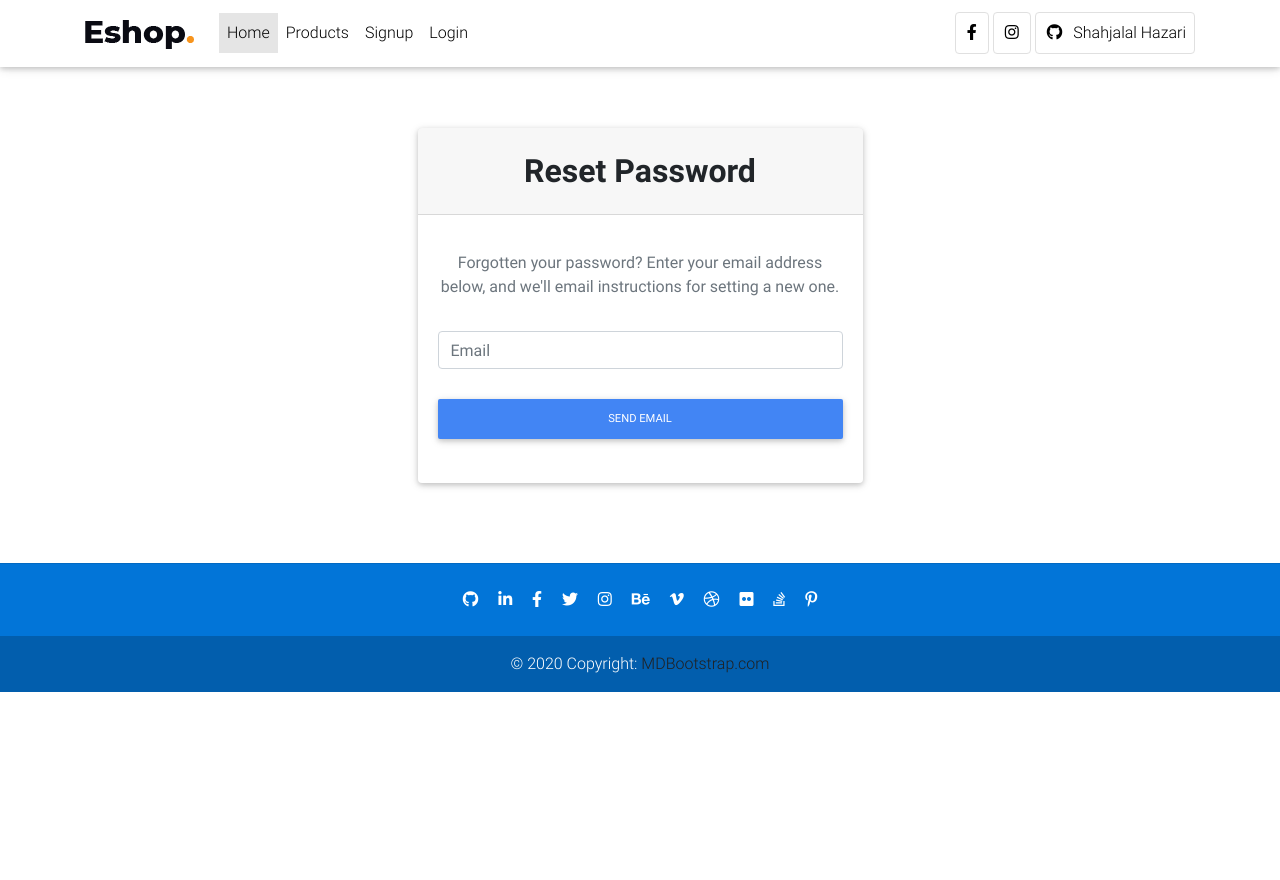
After one commit to shahjalalhazari/Eshop-E-Commerce-Site, a Django app: page /password_reset/ in a window 1280 px wide. The commit adds this page. Run offline with Django 3.2, Linux system fonts and the light colour scheme; some libraries are stand-ins or nearby versions.

Commit message:
Password reset system added

```diff
--- /dev/null
+++ b/Account/forms.py
@@ -0,0 +1,11 @@
+from django import forms
+from django.contrib.auth.forms import PasswordResetForm
+from .models import Profile, User
+
+
+#CUSTOM PASSWORD RESET FORM
+class CustomPasswordResetForm(PasswordResetForm):
+    email = forms.EmailField(label="",required=True, widget=forms.TextInput(attrs={'class': "form-control", 'placeholder': "Email"}))
+    class Meta:
+        model = User
+        fields = ['email',]
--- a/Account/urls.py
+++ b/Account/urls.py
@@ -1,4 +1,5 @@
 from django.urls import path
+from django.contrib.auth import views as auth_views
 from . import views
 
 
@@ -12,4 +13,7 @@ urlpatterns = [
     path('login/', views.login_page, name='login'),
     path('user-login/', views.user_login, name='user_login'),
     path('logout/', views.logout_user, name='logout'),
+    path('profile/', views.profile, name='profile'),
+    #RESET PASSWORD URL
+    path("password_reset/", views.password_reset_request, name="password_reset"),
 ]
--- a/Account/views.py
+++ b/Account/views.py
@@ -4,9 +4,13 @@ from django.template.loader import render_to_string
 from django.utils.http import urlsafe_base64_encode, urlsafe_base64_decode
 from django.utils.encoding import force_bytes, force_text, DjangoUnicodeDecodeError
 from .token import activation_token
-from django.core.mail import send_mail, EmailMessage
+from django.core.mail import send_mail, BadHeaderError
 from django.conf import settings
-#------------
+#FOR PASSWORD RESET
+from django.contrib.auth.forms import PasswordResetForm
+from django.db.models.query_utils import Q
+from django.contrib.auth.tokens import default_token_generator
+# ----------------
 from django.shortcuts import render, HttpResponseRedirect, redirect, HttpResponse, Http404, get_object_or_404
 from django.contrib.auth.decorators import login_required
 from django.urls import reverse
@@ -14,8 +18,9 @@ from django.contrib import messages
 from django.contrib.auth import login, logout, authenticate
 from django.views.generic import View
 from .models import User, Profile
+from .forms import CustomPasswordResetForm
 
-# Create your views here.
+# SIGNUP VIEW WITH EMAIL ACTIVATION
 class SignupView(View):
     def get(self, request):
         return render(request, 'Account/signup.html')
@@ -24,7 +29,7 @@ class SignupView(View):
         context={'data': 'request.POST', 'has_error': False}
         email = request.POST.get('email')
         if User.objects.filter(email=email).exists(): #is email exists or not
-            messages.add_message(request, messages.WARNING, "Email is taken. Please log in")
+            messages.add_message(request, messages.WARNING, "Email is already taken.")
             context['has_error'] = True
         password1 = request.POST.get('password1')
         password2 = request.POST.get('password2')
@@ -55,6 +60,7 @@ class SignupView(View):
         return HttpResponse("<h2>Thanks for your registration. A confirmation link was send to your email.</h2>")
 
 
+#SIGNUP EMAIL ACTIVATION VIEW
 def activate(request, uid, token):
     try:
         user = get_object_or_404(User, pk=uid)
@@ -69,23 +75,61 @@ def activate(request, uid, token):
         return HttpResponse("<h3>Invalid activation link.</h3>")
 
 
+#LOGIN PAGE VIEW
 def login_page(request):
     return render(request, 'Account/login.html', {})
 
+
+#USER LOGIN VIEW
 def user_login(request):
     if request.method == "POST":
         email = request.POST.get("email")
         password = request.POST.get("password")
         user = authenticate(username=email, password=password)
-        try:
-            user = get_object_or_404(User, pk=user.id)
-            if user is not None:
-                login(request, user)
-                messages.info(request, "You're logged in!")
-                return redirect('account:home')
-        except UserDoseNotExists:
-            messages.error(request, "Invalid user. Please sign up.")
-            return redirect("account:login")
+        if user is not None:
+            login(request, user)
+            messages.add_message(request, messages.INFO, "You're logged in!")
+            return redirect('account:home')
+        else:
+            messages.add_message(request, messages.WARNING, "Invalid Email and Password")
+            return redirect('account:login')
+
+
+#USER PROFILE VIEW
+@login_required
+def profile(request):
+    pass
+
+
+#PASSWORD RESET VIEW
+def password_reset_request(request):
+	if request.method == "POST":
+		password_reset_form = CustomPasswordResetForm(request.POST)
+		if password_reset_form.is_valid():
+			data = password_reset_form.cleaned_data['email']
+			associated_users = User.objects.filter(Q(email=data))
+			if associated_users.exists():
+				for user in associated_users:
+					subject = "Password Reset Requested"
+					email_template_name = "Account/Password/Password_reset_email.txt"
+					c = {
+					"email":user.email,
+					'domain':'127.0.0.1:8000',
+					'site_name': 'Eshop',
+					"uid": urlsafe_base64_encode(force_bytes(user.pk)),
+					'token': default_token_generator.make_token(user),
+					'protocol': 'http',
+					}
+					email = render_to_string(email_template_name, c)
+					try:
+						send_mail(subject, email, '' , [user.email], fail_silently=False)
+					except BadHeaderError:
+						return HttpResponse('Invalid header found.')
+					messages.success(request, 'A message with reset password instructions has been sent to your inbox.')
+					return redirect("account:home")
+			messages.warning(request, 'An invalid email has been entered.')
+	password_reset_form = CustomPasswordResetForm()
+	return render(request=request, template_name="Account/Password/password_reset.html", context={"password_reset_form":password_reset_form})
 
 
 
@@ -93,6 +137,7 @@ def index(request):
     return render(request, 'Store/index.html', {})
 
 
+#LOGOUT VIEW
 @login_required
 def logout_user(request):
     logout(request)
--- a/Eshop/settings.py
+++ b/Eshop/settings.py
@@ -26,6 +26,7 @@ INSTALLED_APPS = [
     'django.contrib.messages',
     'django.contrib.staticfiles',
     'Account',
+    'crispy_forms',
 ]
 
 MIDDLEWARE = [
@@ -123,8 +124,13 @@ AUTH_USER_MODEL = 'Account.User'
 
 
 #EMAIL VARIFICATIONS
+EMAIL_BACKEND='django.core.mail.backends.smtp.EmailBackend'
 EMAIL_USE_TLS=True
 EMAIL_HOST='smtp.gmail.com'
 EMAIL_HOST_USER=os.environ.get('EMAIL_HOST_USER')
 EMAIL_HOST_PASSWORD=os.environ.get('EMAIL_HOST_PASSWORD')
 EMAIL_PORT=587
+
+
+#CRISPY TEMPLATE PACK
+CRISPY_TEMPLATE_PACK = 'bootstrap4'
--- a/Eshop/urls.py
+++ b/Eshop/urls.py
@@ -2,10 +2,15 @@ from django.contrib import admin
 from django.urls import path, include
 from django.conf import settings
 from django.contrib.staticfiles.urls import static, staticfiles_urlpatterns
+from django.contrib.auth import views as auth_views
 
 urlpatterns = [
     path('admin/', admin.site.urls),
     path('', include('Account.urls')),
+    #RESET PASSWORD URLs
+    path('password_reset/done/', auth_views.PasswordResetDoneView.as_view(template_name='Account/Password/password_reset_done.html'), name='password_reset_done'),
+    path('reset/<uidb64>/<token>/', auth_views.PasswordResetConfirmView.as_view(template_name="Account/Password/password_reset_confirm.html"), name='password_reset_confirm'),
+    path('reset/done/', auth_views.PasswordResetCompleteView.as_view(template_name='Account/Password/password_reset_complete.html'), name='password_reset_complete'),
 ]
 
 
--- /dev/null
+++ b/templates/Account/Password/password_reset.html
@@ -0,0 +1,36 @@
+{% extends 'base.html' %}
+
+{% block TitleBlock %}Reset Password - {% endblock  %}
+
+{% block BodyBlock %}
+<div class="row">
+    <div class="col-md-3"></div>
+    <div class="col-md-6">
+        <div class="row">
+            <div class="col-md-1"></div>
+            <div class="col-md-10">
+                <div class="card mt-5">
+                    <div class="card-header text-center pt-4 pb-3">
+                        <h2>Reset Password</h2>
+                    </div>
+                    <div class="card-body">
+                        <div class="text-muted text-center pt-3">
+                            <p>Forgotten your password? Enter your email address below, and we'll email instructions for setting a new one.</p>
+                        </div>
+                        <form method="POST"class="pt-3 pb-4">
+                            {% csrf_token %}
+                            {{ password_reset_form }}
+                            <div class="text-center m-t-30">
+                                <button type="submit" class="btn btn-primary btn-md btn-block">Send email</button>
+                            </div>
+                        </form>
+                    </div>
+                </div>
+            </div>
+            <div class="col-md-1"></div>
+        </div>
+    </div>
+    <div class="col-md-3"></div>
+</div>
+
+{% endblock %}
--- a/templates/Account/signup.html
+++ b/templates/Account/signup.html
@@ -12,7 +12,7 @@
             <div class="col-md-1"></div>
             <div class="col-md-10">
                 <div class="card mt-5">
-                    <div class="card-header text-center pt-4 pb-4">
+                    <div class="card-header text-center pt-4 pb-3">
                         <h2>Create Account</h2>
                     </div>
                     <div class="card-body">
@@ -27,8 +27,8 @@
                             <div class="form-group">
                                 <input class="form-control" type="password" name="password2" required placeholder="Confirm Password">
                             </div>
-                            <div class="button">
-                                <input type="submit" class="btn btn-success btn-md btn-block" value="Create Account">
+                            <div class="text-center m-t-30">
+                                <button type="submit" class="btn btn-success btn-md btn-block">Create Account</button>
                             </div>
                         </form>
                     </div>
--- a/templates/base.html
+++ b/templates/base.html
@@ -13,16 +13,13 @@
   <link href="https://cdnjs.cloudflare.com/ajax/libs/font-awesome/5.10.2/css/all.css" rel="stylesheet">
   <link href="{% static 'css/mdb.min.css' %}" rel="stylesheet">
   <link href="{% static 'css/style.min.css' %}" rel="stylesheet">
+    <link href="{% static 'css/util.css' %}" rel="stylesheet">
   <style type="text/css">
   .card{
     height: auto;
   }
   .card-header h2{
     font-weight: 700;
-  }
-  .button{
-    text-align: center;
-    margin-top: 30px;
   }
   .card-body h5 a {
     font-weight: 800;
--- a/templates/navbar.html
+++ b/templates/navbar.html
@@ -16,67 +16,61 @@
             <!-- Left -->
             <ul class="navbar-nav mr-auto">
                 <li class="nav-item active">
-                    <a class="nav-link waves-effect" href="{% url 'account:home' %}">Home
-                        <span class="sr-only">(current)</span>
-                    </a>
+                    <a class="nav-link waves-effect" href="{% url 'account:home' %}">Home</a>
                 </li>
                 <li class="nav-item">
-                    <a class="nav-link waves-effect" href="{% url 'account:signup' %}">Signup</a>
+                    <a class="nav-link waves-effect" href="">Products</a>
                 </li>
-                <li class="nav-item">
-                    <a class="nav-link waves-effect" href="{% url 'account:login' %}">Login</a>
-                </li>
-                <li class="nav-item">
-                    <a class="nav-link waves-effect" href="{% url 'account:logout' %}">Logout</a>
-                </li>
+                {% if request.user.is_authenticated %}
+                    <li class="nav-item mr-3 mr-lg-0 dropdown">
+                        <a class="nav-link dropdown-toggle" href="#" id="navbarDropdown" role="button" data-toggle="dropdown" aria-expanded="false">
+                            Profile
+                        </a>
+                        <ul class="dropdown-menu" aria-labelledby="navbarDropdown">
+                            <li><a class="dropdown-item" href="{% url 'account:profile' %}">Profile</a></li>
+                            <li><a class="dropdown-item" href="#">Orders</a></li>
+                            <li><hr class="dropdown-divider" /></li>
+                            <li><a class="dropdown-item" href="{% url 'account:logout' %}">Logout</a></li>
+                        </ul>
+                    </li>
+                {% else %}
+                    <li class="nav-item">
+                        <a class="nav-link waves-effect" href="{% url 'account:signup' %}">Signup</a>
+                    </li>
+                    <li class="nav-item">
+                        <a class="nav-link waves-effect" href="{% url 'account:login' %}">Login</a>
+                    </li>
+                {% endif %}
             </ul>
             <!-- Right -->
             {% if request.user.is_authenticated %}
                 <ul class="navbar-nav d-flex flex-row">
                     <!-- Icons -->
                     <li class="nav-item mr-3 mr-lg-0">
-                        <a class="nav-link" href="#">
-                            <span class="badge red z-depth-1 mr-1"> 1</span>
-                            <i class="fas fa-shopping-cart"></i>
+                        <a href="#" class="nav-link border border-light rounded waves-effect">
+                            <span class="badge red z-depth-1">1</span>
+                            <i class="fas fa-shopping-cart mr-1"></i>Cart
                         </a>
                     </li>
                     {% if request.user.is_staff %}
                         <li class="nav-item">
-                            <a href="#" class="nav-link waves-effect" target="_blank">
+                            <a href="#" class="nav-link border border-light rounded waves-effect ml-1" target="_blank">
                                 <i class="fas fa-chart-line"></i> DB
                             </a>
                         </li>
                     {% endif %}
                     <!-- Icon dropdown -->
-                    <li class="nav-item mr-3 mr-lg-0 dropdown">
-                        <a class="nav-link dropdown-toggle" href="#" id="navbarDropdown" role="button" data-toggle="dropdown" aria-expanded="false">
-                            <i class="fas fa-user"></i>
-                        </a>
-                        <ul class="dropdown-menu" aria-labelledby="navbarDropdown">
-                            <li><a class="dropdown-item" href="#">Action</a></li>
-                            <li><a class="dropdown-item" href="#">Another action</a></li>
-                            <li><hr class="dropdown-divider" /></li>
-                            <li><a class="dropdown-item" href="#">Something else here</a></li>
-                        </ul>
-                    </li>
                 </ul>
             {% else %}
                 <ul class="navbar-nav nav-flex-icons">
                     <li class="nav-item">
-                        <a class="nav-link waves-effect">
-                            <span class="badge red z-depth-1 mr-1"> 1 </span>
-                                <i class="fas fa-shopping-cart"></i>
-                            <span class="clearfix d-none d-sm-inline-block"> Cart </span>
-                        </a>
-                    </li>
-                    <li class="nav-item">
-                        <a href="https://www.facebook.com/shajalalhazari1" class="nav-link waves-effect" target="_blank">
+                        <a href="https://www.facebook.com/shajalalhazari1" class="nav-link border border-light rounded mr-1 waves-effect" target="_blank">
                             <i class="fab fa-facebook-f"></i>
                         </a>
                     </li>
                     <li class="nav-item">
-                        <a href="https://twitter.com/shajalalhazari1" class="nav-link waves-effect" target="_blank">
-                            <i class="fab fa-twitter"></i>
+                        <a href="https://instagram.com/shajalalhazari1" class="nav-link border border-light rounded mr-1 waves-effect" target="_blank">
+                            <i class="fab fa-instagram"></i>
                         </a>
                     </li>
                     <li class="nav-item">
```
Also changed, not shown: templates/Account/Password/password_reset_complete.html (added, +33 -0 lines), templates/Account/Password/password_reset_confirm.html (added, +36 -0 lines), templates/Account/Password/password_reset_done.html (added, +37 -0 lines), templates/Account/Password/password_reset_email.txt (added, +15 -0 lines), templates/Account/login.html (+4 -4 lines), db.sqlite3.
